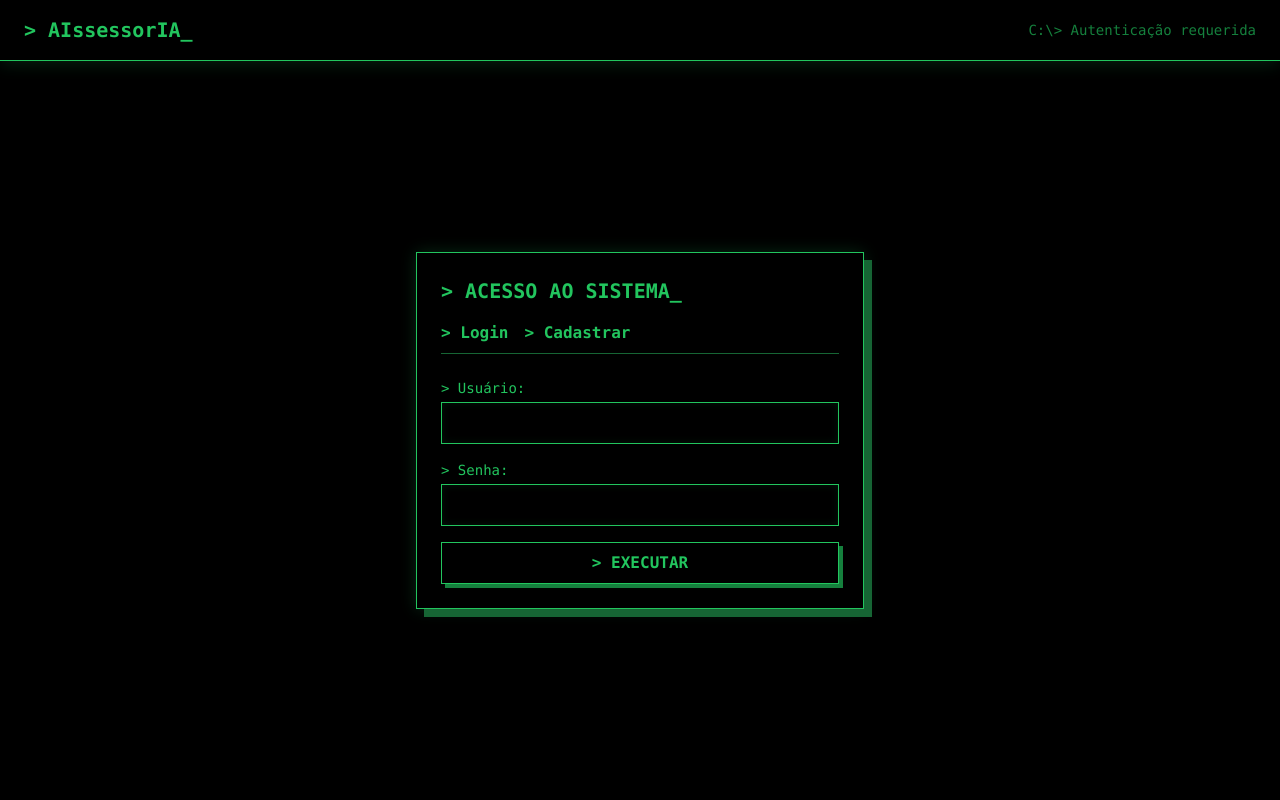
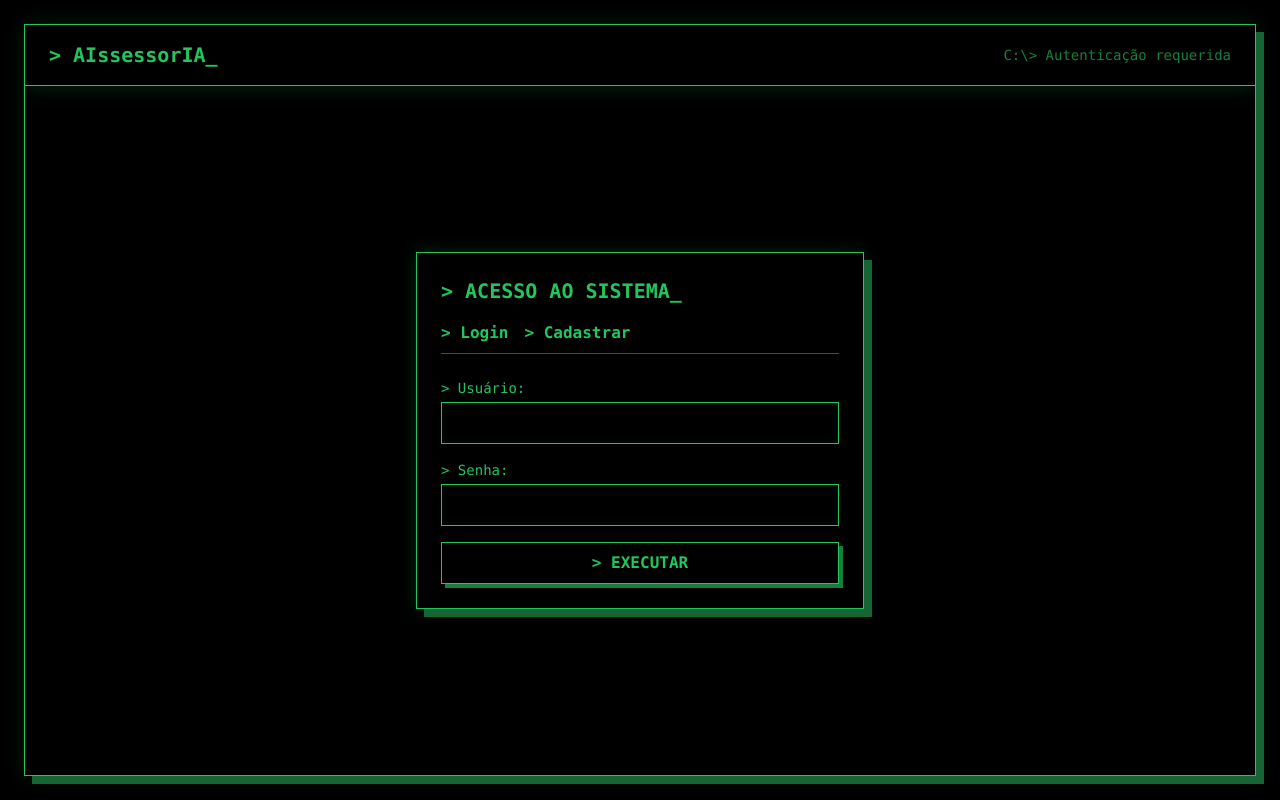
Before and after one commit to dlDreyfus/AIssessorIA, a Django app: page / in a window 1280 px wide. Run offline with Django 5.2, Linux system fonts and the light colour scheme; some libraries are stand-ins or nearby versions.

Commit message:
moldura na tela

```diff
--- a/chat/templates/chat/index.html
+++ b/chat/templates/chat/index.html
@@ -33,7 +33,8 @@
         }
     </style>
 </head>
-<body class="bg-black h-screen flex flex-col font-mono text-green-500">
+<body class="bg-black h-[100dvh] font-mono text-green-500 p-3 md:p-6">
+    <div class="h-full flex flex-col border border-green-500 shadow-[8px_8px_0_0_#166534,0_0_20px_rgba(34,197,94,0.15)] bg-black overflow-hidden relative">
 
     <!-- Cabeçalho -->
     <header class="bg-black border-b border-green-500 py-4 px-6 flex justify-between items-center z-10 shadow-[0_4px_15px_rgba(34,197,94,0.15)]">
@@ -325,5 +326,6 @@
         </div>
     </main>
     {% endif %}
+    </div>
 </body>
 </html>
```
